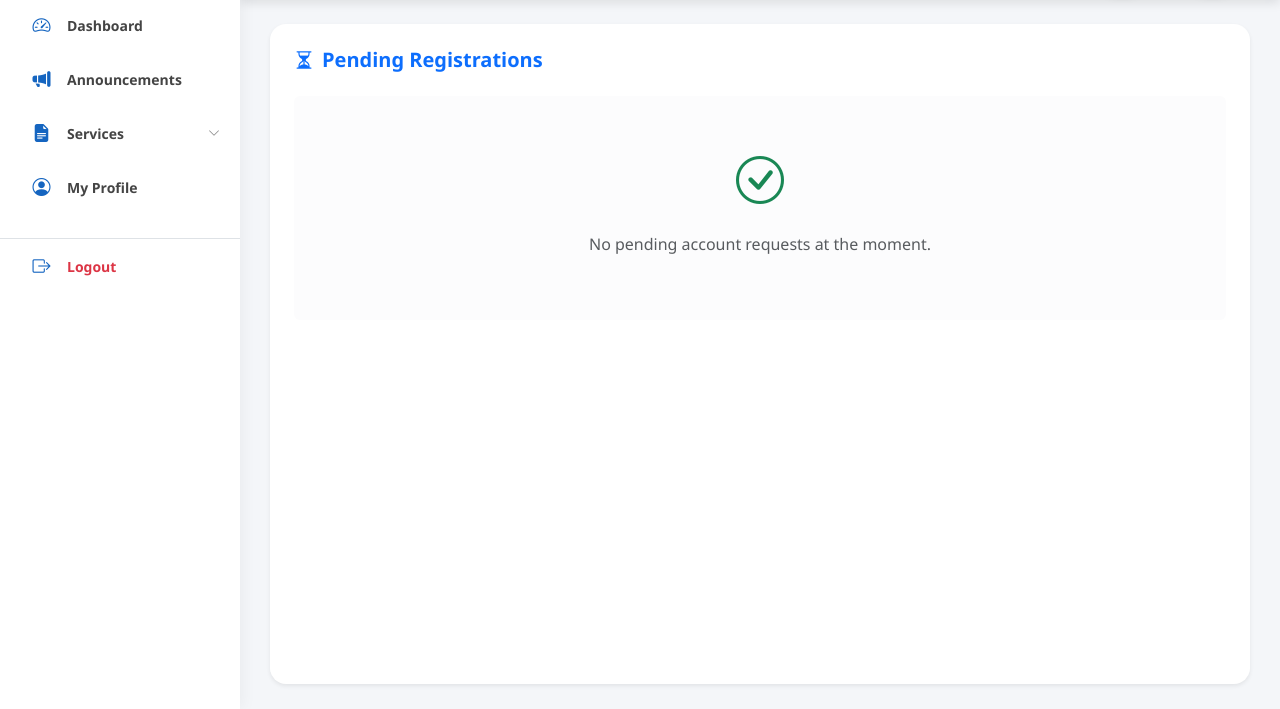
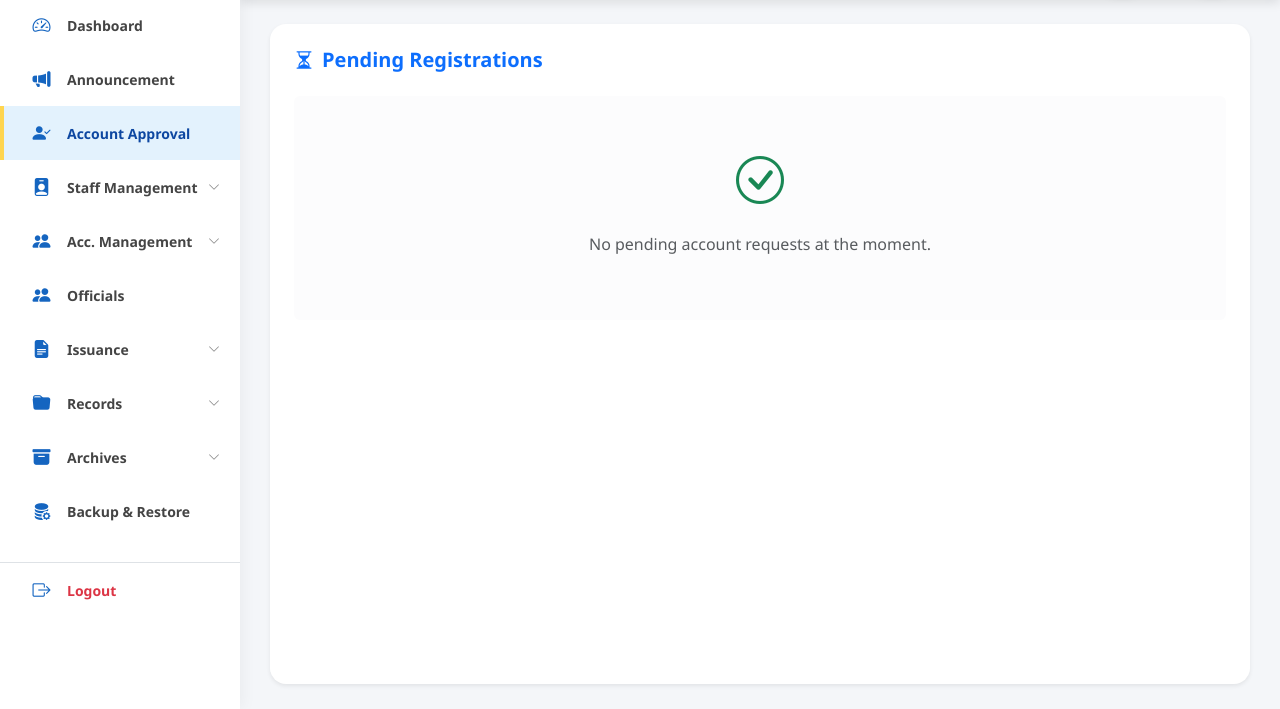
Before and after one commit to JmLastrollo/Barangay-Management-System-main, a PHP site: page /pages/admin/account_approval.php in a window 1280 px wide. Shown: the part 91-800 px from the top of the page. Run offline with PHP 8.4, Linux system fonts and the light colour scheme; a user stored in the database is signed in; data comes from the database, SQL or seed files in the repository.

Commit message:
update recent changes

```diff
--- a/includes/sidebar.php
+++ b/includes/sidebar.php
@@ -1,47 +1,30 @@
 <?php
-// Kunin ang current page para sa active state
+// Kunin ang current page name para sa active state
 $current_page = basename($_SERVER['PHP_SELF']);
 
-// Issuance Group (Dropdown logic)
-$issuance_pages = ['resident_rqs_service.php', 'issuance_table.php'];
+// Define Pages per Group (Active Logic)
+$staff_pages    = ['staff_list.php', 'staff_history.php', 'staff_add.php'];
+$account_pages  = ['resident_list.php', 'resident_history.php', 'resident_archive.php'];
+$issuance_pages = ['admin_issuance.php', 'admin_issuance_archive.php', 'admin_issuance_print.php'];
+$records_pages  = ['admin_rec_blotter.php', 'admin_rec_complaints.php', 'admin_rec_residents.php'];
+$archive_pages  = ['admin_announcement_archive.php', 'admin_officials_archive.php', 'admin_rec_blotter_archive.php', 'admin_rec_complaints_archive.php'];
+
+// Check Active Groups
+$is_staff_active    = in_array($current_page, $staff_pages);
+$is_account_active  = in_array($current_page, $account_pages);
 $is_issuance_active = in_array($current_page, $issuance_pages);
-
-// GET RESIDENT INFO
-// Check kung meron nang data galing sa dashboard ($resident variable)
-// Kung wala, kunin natin gamit ang session user_id
-if (!isset($resident) && isset($_SESSION['user_id'])) {
-    require_once '../../backend/db_connect.php';
-    $uid = $_SESSION['user_id'];
-
-    // Kukunin ang Pangalan at Image
-    $stmtSide = $conn->prepare("SELECT first_name, last_name, image FROM resident_profiles WHERE user_id = :uid");
-    $stmtSide->execute([':uid' => $uid]);
-    $resSide = $stmtSide->fetch(PDO::FETCH_ASSOC);
-
-    if ($resSide) {
-        $sideName = $resSide['first_name'] . " " . $resSide['last_name'];
-        $sideImg = !empty($resSide['image']) ? "../../uploads/residents/" . $resSide['image'] : "../../assets/img/profile.jpg";
-    } else {
-        $sideName = "Resident";
-        $sideImg = "../../assets/img/profile.jpg";
-    }
-} else {
-    // Kung galing sa dashboard na may $resident data na
-    $sideName = isset($fullName) ? $fullName : "Resident";
-    $sideImg = isset($profileImg) ? $profileImg : "../../assets/img/profile.jpg";
-}
+$is_records_active  = in_array($current_page, $records_pages);
+$is_archive_active  = in_array($current_page, $archive_pages);
 ?>
 
 <nav id="sidebar">
     <div class="sidebar-header">
         <div class="admin-profile-img">
-            <img src="<?= $sideImg ?>" alt="User Image" style="object-fit: cover;">
+            <img src="../../assets/img/profile.jpg" alt="Admin" style="object-fit: cover;">
         </div>
         <div class="profile-info">
-            <h6 class="mb-0 fw-bold text-white text-truncate" style="max-width: 140px;">
-                <?= htmlspecialchars($sideName) ?>
-            </h6>
-            <span class="text-white-50 small">Resident</span>
+            <h6 class="mb-0 fw-bold text-white">Administrator</h6>
+            <span class="text-white-50 small">Brgy. Langkaan II</span>
         </div>
     </div>
 
@@ -49,46 +32,124 @@ if (!isset($resident) && isset($_SESSION['user_id'])) {
         <ul class="nav flex-column" id="accordionSidebar">
 
             <li class="nav-item">
-                <a class="nav-link <?= $current_page == 'resident_dashboard.php' ? 'active' : '' ?>" href="resident_dashboard.php">
+                <a class="nav-link <?= $current_page == 'admin_dashboard.php' ? 'active' : '' ?>" href="admin_dashboard.php">
                     <i class="bi bi-speedometer2 me-2"></i> Dashboard
                 </a>
             </li>
 
             <li class="nav-item">
-                <a class="nav-link <?= ($current_page == 'resident_announcements.php' || $current_page == 'resident_view_announcement.php') ? 'active' : '' ?>" href="resident_announcements.php">
-                    <i class="bi bi-megaphone-fill me-2"></i> Announcements
+                <a class="nav-link <?= $current_page == 'admin_announcement.php' ? 'active' : '' ?>" href="admin_announcement.php">
+                    <i class="bi bi-megaphone-fill me-2"></i> Announcement
+                </a>
+            </li>
+
+            <li class="nav-item">
+                <a class="nav-link <?= $current_page == 'account_approval.php' ? 'active' : '' ?>" href="account_approval.php">
+                    <i class="bi bi-person-check-fill me-2"></i> Account Approval
+                </a>
+            </li>
+
+            <li class="nav-item">
+                <a class="nav-link d-flex justify-content-between align-items-center <?= $is_staff_active ? 'active' : 'collapsed' ?>"
+                   data-bs-toggle="collapse"
+                   href="#staffSubmenu"
+                   role="button"
+                   aria-expanded="<?= $is_staff_active ? 'true' : 'false' ?>"
+                   aria-controls="staffSubmenu">
+                    <div><i class="bi bi-person-badge-fill me-2"></i> Staff Management</div>
+                    <i class="bi bi-chevron-down small"></i>
+                </a>
+                <div class="collapse <?= $is_staff_active ? 'show' : '' ?>" id="staffSubmenu" data-bs-parent="#accordionSidebar">
+                    <ul class="nav flex-column ms-3 submenu">
+                        <li><a class="nav-link small <?= $current_page == 'staff_list.php' ? 'active' : '' ?>" href="staff_list.php">Staff List</a></li>
+                        <li><a class="nav-link small <?= $current_page == 'staff_history.php' ? 'active' : '' ?>" href="staff_history.php">History Session</a></li>
+                    </ul>
+                </div>
+            </li>
+
+            <li class="nav-item">
+                <a class="nav-link d-flex justify-content-between align-items-center <?= $is_account_active ? 'active' : 'collapsed' ?>"
+                   data-bs-toggle="collapse"
+                   href="#accountSubmenu"
+                   role="button"
+                   aria-expanded="<?= $is_account_active ? 'true' : 'false' ?>"
+                   aria-controls="accountSubmenu">
+                    <div><i class="bi bi-people-fill me-2"></i> Acc. Management</div>
+                    <i class="bi bi-chevron-down small"></i>
+                </a>
+                <div class="collapse <?= $is_account_active ? 'show' : '' ?>" id="accountSubmenu" data-bs-parent="#accordionSidebar">
+                    <ul class="nav flex-column ms-3 submenu">
+                        <li><a class="nav-link small <?= $current_page == 'resident_list.php' ? 'active' : '' ?>" href="resident_list.php">Resident List</a></li>
+                        <li><a class="nav-link small <?= $current_page == 'resident_history.php' ? 'active' : '' ?>" href="resident_history.php">History Session</a></li>
+                    </ul>
+                </div>
+            </li>
+
+            <li class="nav-item">
+                <a class="nav-link <?= $current_page == 'admin_officials.php' ? 'active' : '' ?>" href="admin_officials.php">
+                    <i class="bi bi-people-fill me-2"></i> Officials
                 </a>
             </li>
 
             <li class="nav-item">
                 <a class="nav-link d-flex justify-content-between align-items-center <?= $is_issuance_active ? 'active' : 'collapsed' ?>"
                    data-bs-toggle="collapse"
-                   href="#serviceSubmenu"
+                   href="#issuanceSubmenu"
                    role="button"
                    aria-expanded="<?= $is_issuance_active ? 'true' : 'false' ?>"
-                   aria-controls="serviceSubmenu">
-                    <div><i class="bi bi-file-earmark-text-fill me-2"></i> Services</div>
+                   aria-controls="issuanceSubmenu">
+                    <div><i class="bi bi-file-earmark-text-fill me-2"></i> Issuance</div>
                     <i class="bi bi-chevron-down small"></i>
                 </a>
-                <div class="collapse <?= $is_issuance_active ? 'show' : '' ?>" id="serviceSubmenu" data-bs-parent="#accordionSidebar">
+                <div class="collapse <?= $is_issuance_active ? 'show' : '' ?>" id="issuanceSubmenu" data-bs-parent="#accordionSidebar">
                     <ul class="nav flex-column ms-3 submenu">
-                        <li>
-                            <a class="nav-link small <?= $current_page == 'resident_rqs_service.php' ? 'active' : '' ?>" href="resident_rqs_service.php">
-                                Request Document
-                            </a>
-                        </li>
-                        <li>
-                            <a class="nav-link small <?= $current_page == 'issuance_table.php' ? 'active' : '' ?>" href="issuance_table.php">
-                                My Transactions
-                            </a>
-                        </li>
+                        <li><a class="nav-link small <?= $current_page == 'admin_issuance.php' ? 'active' : '' ?>" href="admin_issuance.php">Docs. Requests</a></li>
+                        <li><a class="nav-link small <?= $current_page == 'admin_issuance_archive.php' ? 'active' : '' ?>" href="admin_issuance_archive.php">Archived Issuance</a></li>
                     </ul>
                 </div>
             </li>
 
             <li class="nav-item">
-                <a class="nav-link <?= $current_page == 'profile_edit.php' ? 'active' : '' ?>" href="profile_edit.php">
-                    <i class="bi bi-person-circle me-2"></i> My Profile
+                <a class="nav-link d-flex justify-content-between align-items-center <?= $is_records_active ? 'active' : 'collapsed' ?>"
+                   data-bs-toggle="collapse"
+                   href="#recordsSubmenu"
+                   role="button"
+                   aria-expanded="<?= $is_records_active ? 'true' : 'false' ?>"
+                   aria-controls="recordsSubmenu">
+                    <div><i class="bi bi-folder-fill me-2"></i> Records</div>
+                    <i class="bi bi-chevron-down small"></i>
+                </a>
+                <div class="collapse <?= $is_records_active ? 'show' : '' ?>" id="recordsSubmenu" data-bs-parent="#accordionSidebar">
+                    <ul class="nav flex-column ms-3 submenu">
+                        <li><a class="nav-link small <?= $current_page == 'admin_rec_residents.php' ? 'active' : '' ?>" href="admin_rec_residents.php">Residents</a></li>
+                        <li><a class="nav-link small <?= $current_page == 'admin_rec_blotter.php' ? 'active' : '' ?>" href="admin_rec_blotter.php">Blotter</a></li>
+                        <li><a class="nav-link small <?= $current_page == 'admin_rec_complaints.php' ? 'active' : '' ?>" href="admin_rec_complaints.php">Complaints</a></li>
+                    </ul>
+                </div>
+            </li>
+
+            <li class="nav-item">
+                <a class="nav-link d-flex justify-content-between align-items-center <?= $is_archive_active ? 'active' : 'collapsed' ?>"
+                   data-bs-toggle="collapse"
+                   href="#archiveSubmenu"
+                   role="button"
+                   aria-expanded="<?= $is_archive_active ? 'true' : 'false' ?>"
+                   aria-controls="archiveSubmenu">
+                    <div><i class="bi bi-archive-fill me-2"></i> Archives</div>
+                    <i class="bi bi-chevron-down small"></i>
+                </a>
+                <div class="collapse <?= $is_archive_active ? 'show' : '' ?>" id="archiveSubmenu" data-bs-parent="#accordionSidebar">
+                    <ul class="nav flex-column ms-3 submenu">
+                        <li><a class="nav-link small <?= $current_page == 'admin_announcement_archive.php' ? 'active' : '' ?>" href="admin_announcement_archive.php">Announcements</a></li>
+                        <li><a class="nav-link small <?= $current_page == 'resident_archive.php' ? 'active' : '' ?>" href="resident_archive.php">Residents</a></li>
+                        <li><a class="nav-link small <?= $current_page == 'admin_officials_archive.php' ? 'active' : '' ?>" href="admin_officials_archive.php">Officials</a></li>
+                    </ul>
+                </div>
+            </li>
+
+            <li class="nav-item">
+                <a class="nav-link <?= $current_page == 'admin_backup.php' ? 'active' : '' ?>" href="admin_backup.php">
+                    <i class="bi bi-database-fill-gear me-2"></i> Backup & Restore
                 </a>
             </li>
 
@@ -110,7 +171,7 @@ if (!isset($resident) && isset($_SESSION['user_id'])) {
                 <button type="button" class="btn-close" data-bs-dismiss="modal" aria-label="Close"></button>
             </div>
             <div class="modal-body">
-                Are you sure you want to log out from your account?
+                Are you sure you want to log out from the system?
             </div>
             <div class="modal-footer">
                 <button type="button" class="btn btn-secondary" data-bs-dismiss="modal">Cancel</button>
```
